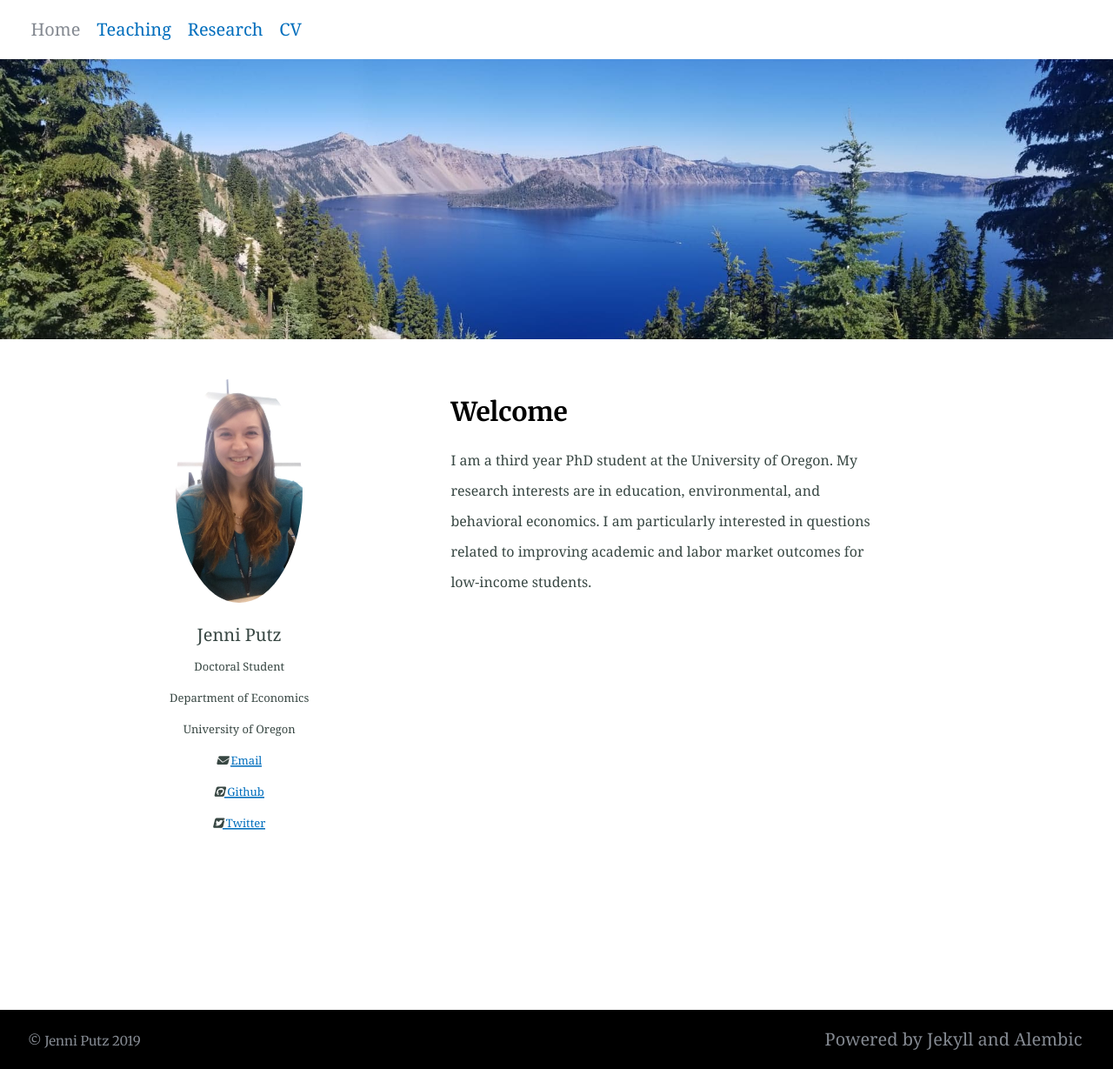
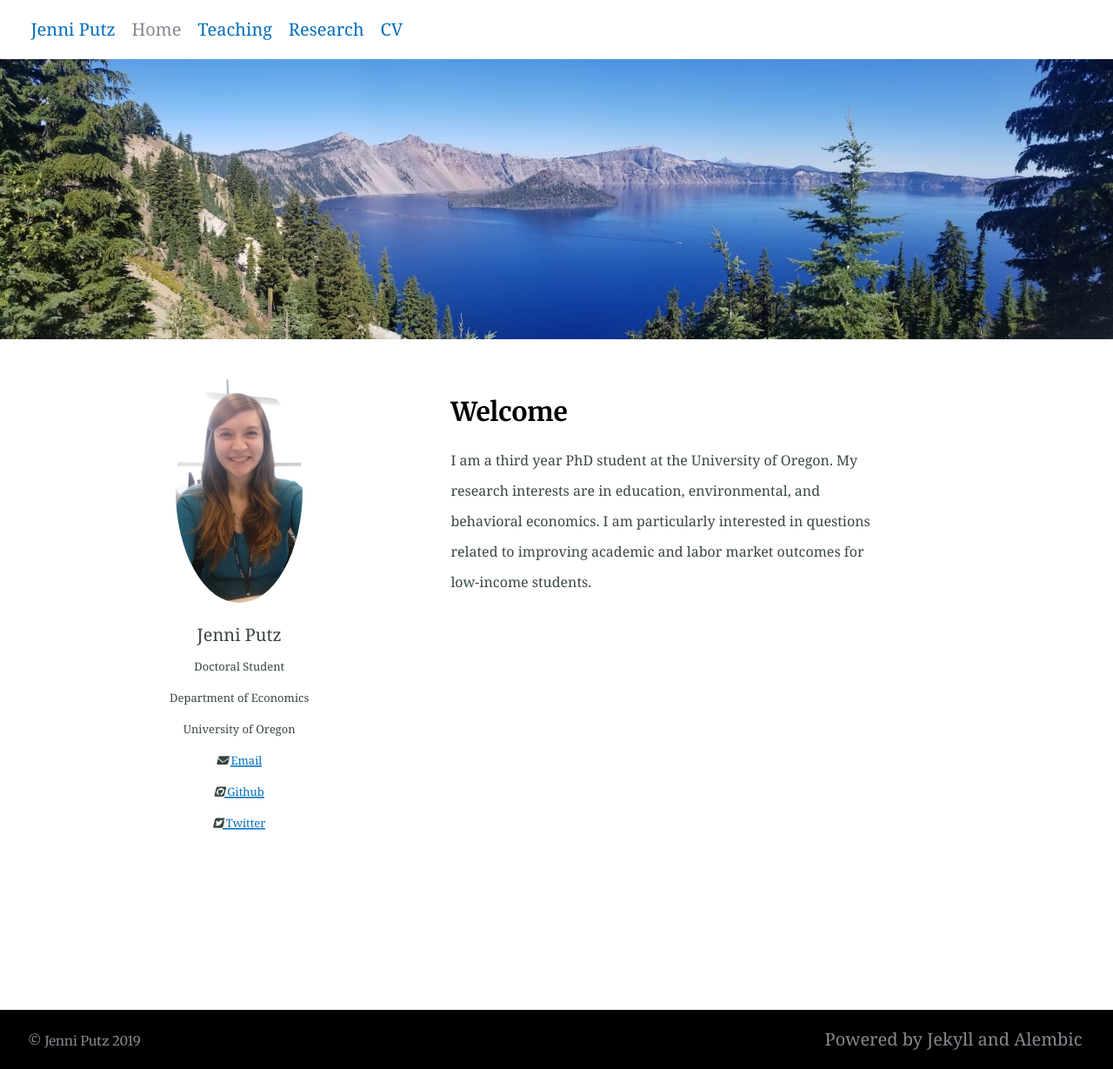
Before and after one commit to jenni-putz/1jenni-putz.github.io, a Jekyll site: the page built from index.md, in a window 1280 px wide. Shown: the whole page at 87% size. Built offline with Jekyll 4.4.1, drawn with Linux system fonts in a browser that asks for light colours; nearby versions of some CDN libraries; our own code applies the rules of GitHub Pages for plain Markdown files.

Commit message:
Update _config.yml

```diff
--- a/_config.yml
+++ b/_config.yml
@@ -101,6 +101,7 @@ favicons: # Favicons are also used in the manifest file. Syntax is 'size: path'
 
 # 9. Site navigation
 navigation_header:
+- title: Jenni Putz
 - title: Home
   url: /
 - title: Teaching
@@ -109,6 +110,7 @@ navigation_header:
   url: /research/
 - title: CV
   url: /CV.pdf
+
 
 navigation_footer:
 - title: Powered by Jekyll and Alembic
```
